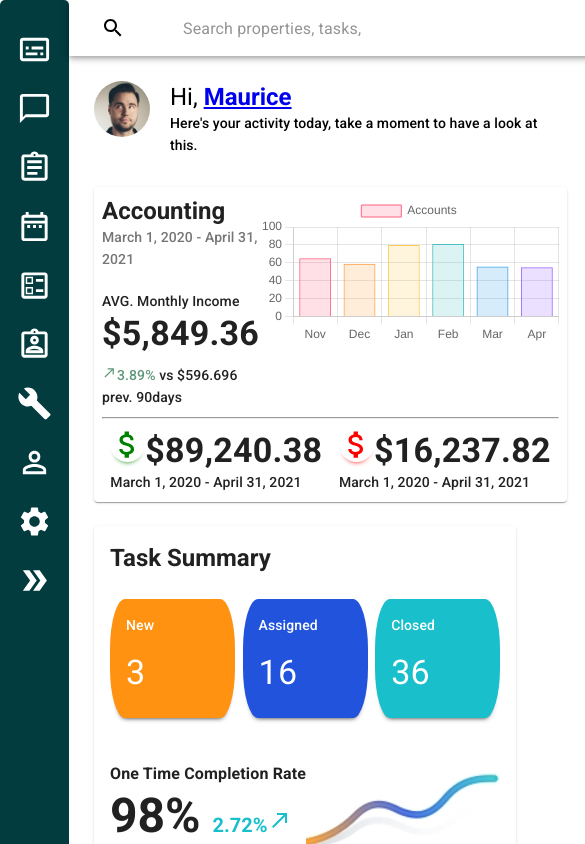
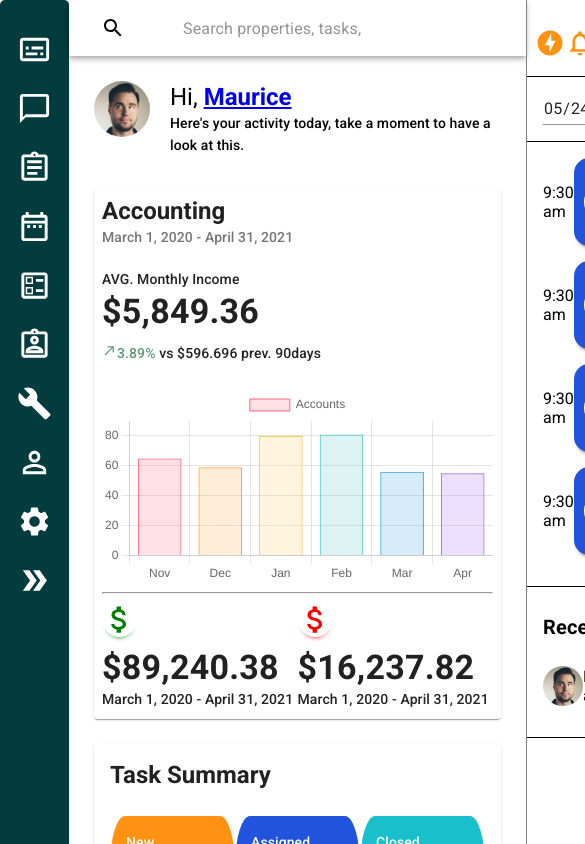
Before and after one commit to ravender26/accounting, a React (Create React App) app: page / in a window 390 px wide. Shown: the top 844 px of the page, 585 px wide, since content can reach past the window. Built offline with nearby package versions, Linux system fonts and the light colour scheme.

Commit message:
responsive

```diff
--- a/src/components/Dashboard/Accounting.jsx
+++ b/src/components/Dashboard/Accounting.jsx
@@ -1,6 +1,8 @@
 import { Paper, Box, Typography, makeStyles } from '@material-ui/core'
 import AttachMoneyIcon from '@material-ui/icons/AttachMoney';
 import CallMadeIcon from '@material-ui/icons/CallMade';
+import Grid from '@material-ui/core/Grid';
+
 import React from 'react'
 import { Bar } from 'react-chartjs-2';
 
@@ -50,7 +52,8 @@ function Accounting() {
         <Paper>
             <Box p={1} >
                 <div className={classes.flexWrap}>
-                <div>
+                    <Grid container spacing={3}>
+               <Grid item sm={6} xs={12}>
                 <Typography variant="h5">
                 <strong>Accounting</strong>
                 </Typography>
@@ -67,10 +70,12 @@ function Accounting() {
                <span style={{color:'#5F997A'}}>  <CallMadeIcon style={{fontSize:'15px',}}/>3.89%</span> vs $596.696 prev. 90days
                 </Typography>
 
-            </div>
-            <div>
+                </Grid>
+
+            <Grid item sm={6} xs={12}   >
                 <Bar data={data} />
-            </div>
+                </Grid>
+                </Grid>
                 </div>
                 <hr />
                 <div className={classes.flexWrap}>
```
